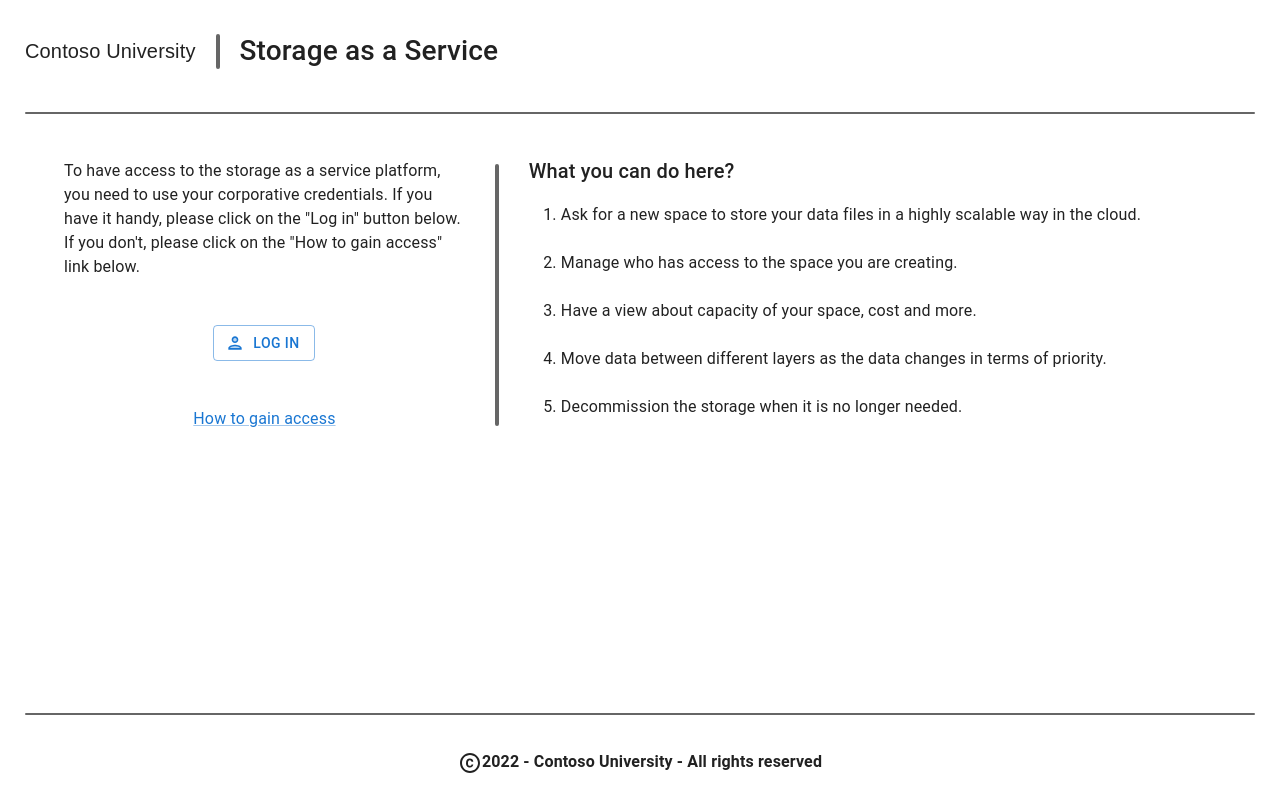
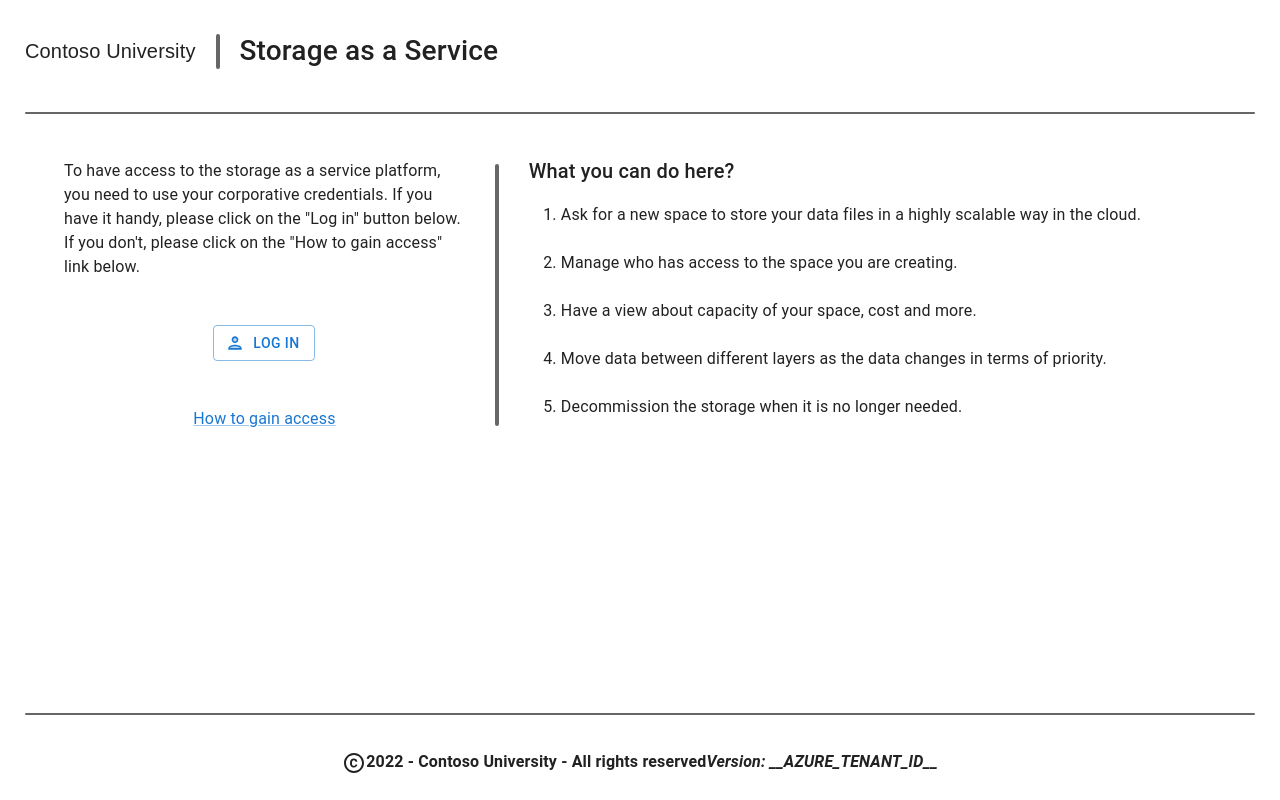
Before and after one commit to microsoft/storage-as-a-service, a React (Create React App) app in the folder src/front/: page / in a window 1280 px wide. Built offline with nearby package versions, Linux system fonts and the light colour scheme; no server answers.

Commit message:
First attempt at adding version info

```diff
--- a/src/front/src/components/Footer/Footer.js
+++ b/src/front/src/components/Footer/Footer.js
@@ -7,6 +7,7 @@ const Footer = ({strings}) => {
     return (
         <section className='footer'>
             <CopyrightIcon />{new Date().getFullYear()} - {strings.companyName} - All rights reserved
+            <i>Version:  __AZURE_TENANT_ID__</i>
         </section>
     )
 }
```
